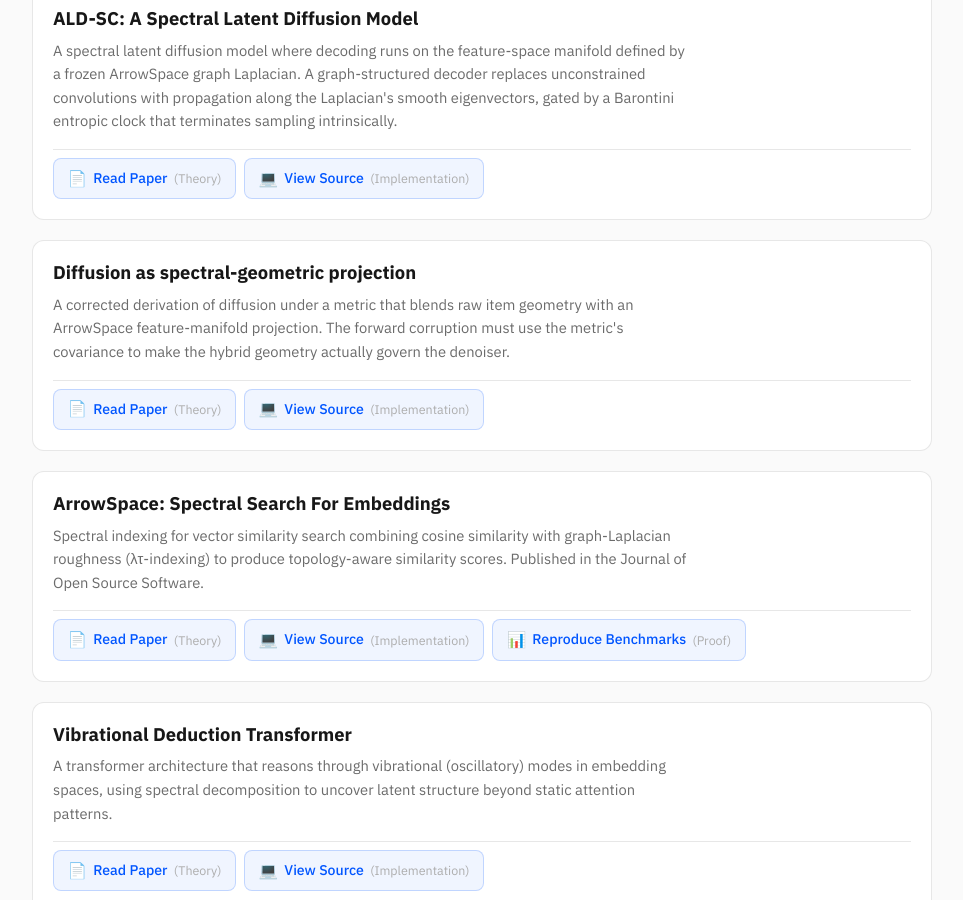
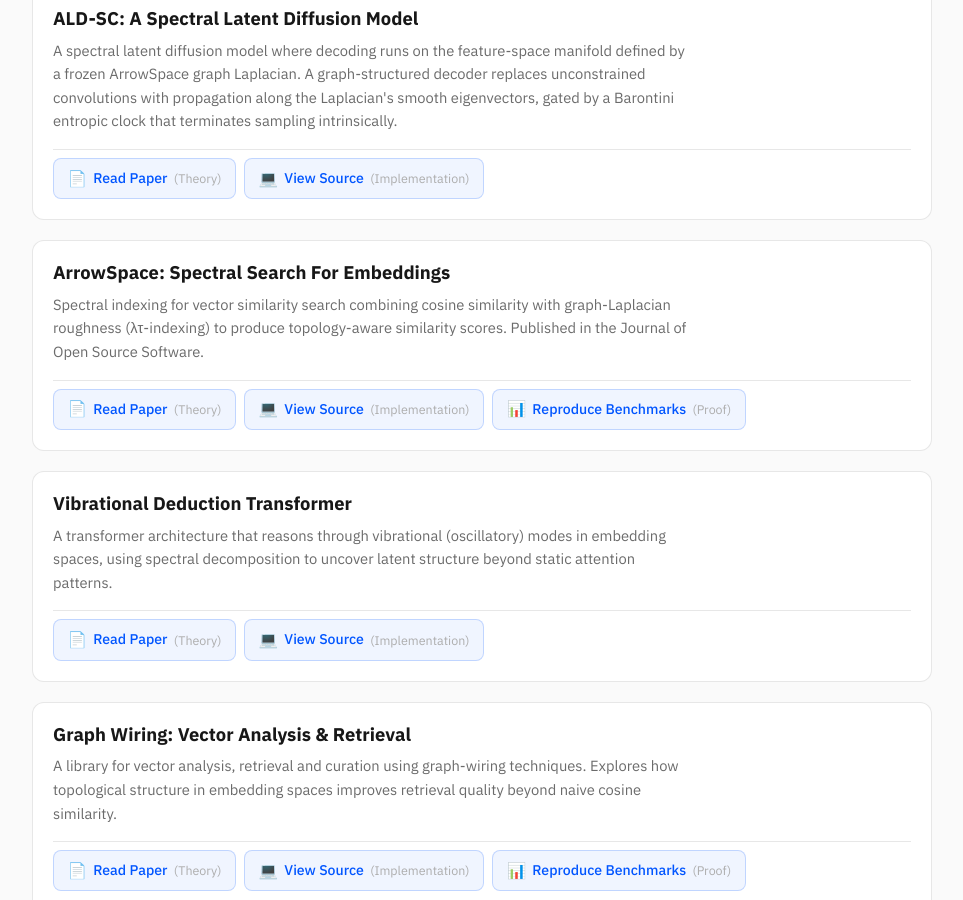
Before and after one commit to Mec-iS/staticwebpage, a Jekyll site: the page built from index.md, in a window 1280 px wide and 900 px high, scrolled down 1264 px. Shown: the whole window, without its empty margins (158-1121 px from the left). Built offline with Jekyll 4.4.1, drawn with Linux system fonts in a browser that asks for light colours.

Commit message:
remove homepage card

```diff
--- a/index.md
+++ b/index.md
@@ -375,14 +375,6 @@ layout: default
     %}
 
     {% include triad-card.html
-      title="Diffusion as spectral-geometric projection"
-      abstract="A corrected derivation of diffusion under a metric that blends raw item geometry with an ArrowSpace feature-manifold projection. The forward corruption must use the metric's covariance to make the hybrid geometry actually govern the denoiser."
-      paper_url="/posts/021_diffusion_as_spectral_geometric_projection/"
-      source_url="https://github.com/tuned-org-uk/arrowspace-diffusion-from-scratch"
-      tags="arrowspace diffusion spectral-geometry"
-    %}
-
-    {% include triad-card.html
       title="ArrowSpace: Spectral Search For Embeddings"
       abstract="Spectral indexing for vector similarity search combining cosine similarity with graph-Laplacian roughness (λτ-indexing) to produce topology-aware similarity scores. Published in the Journal of Open Source Software."
       paper_url="https://doi.org/10.21105/joss.09002"
```
